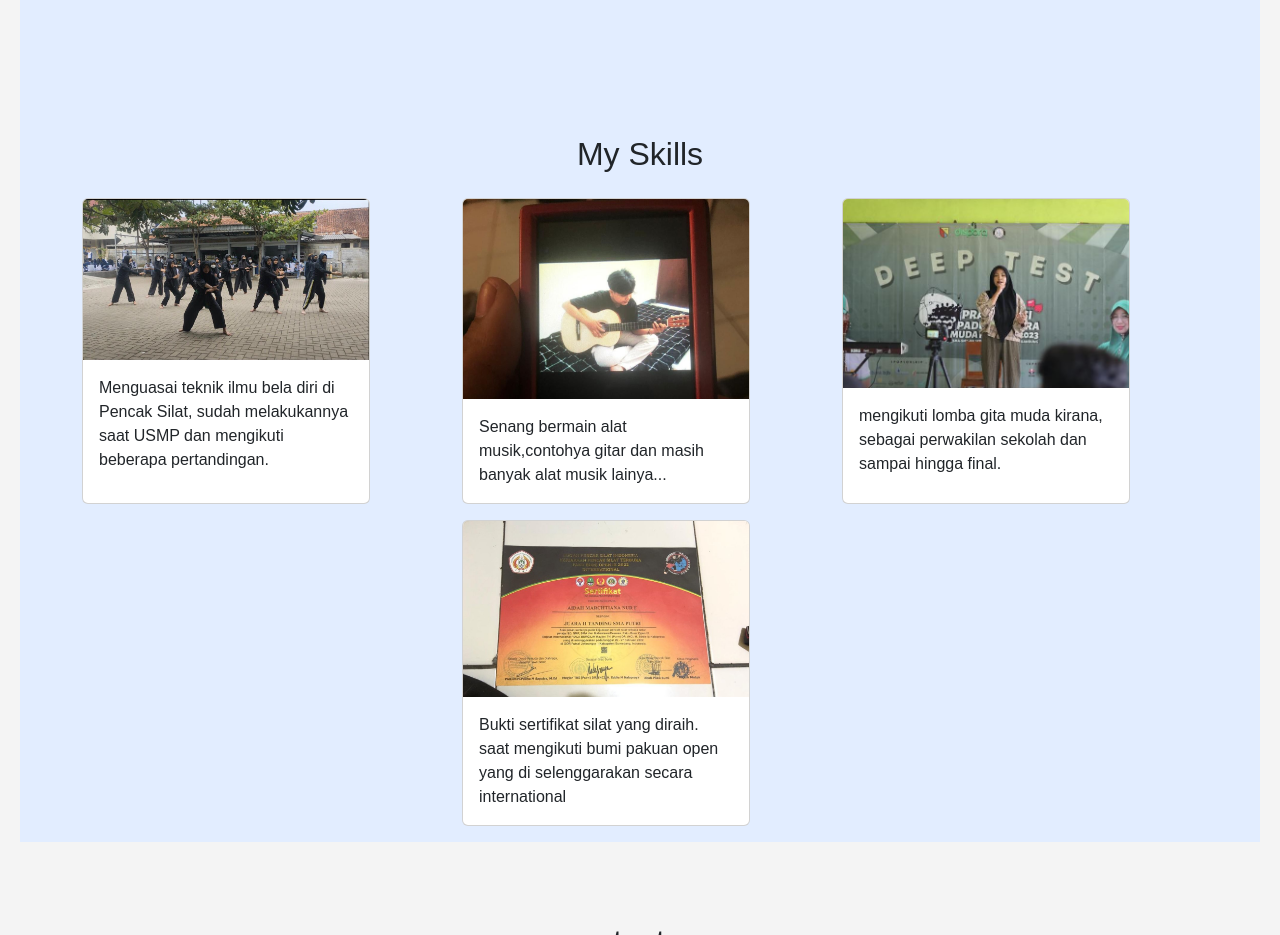
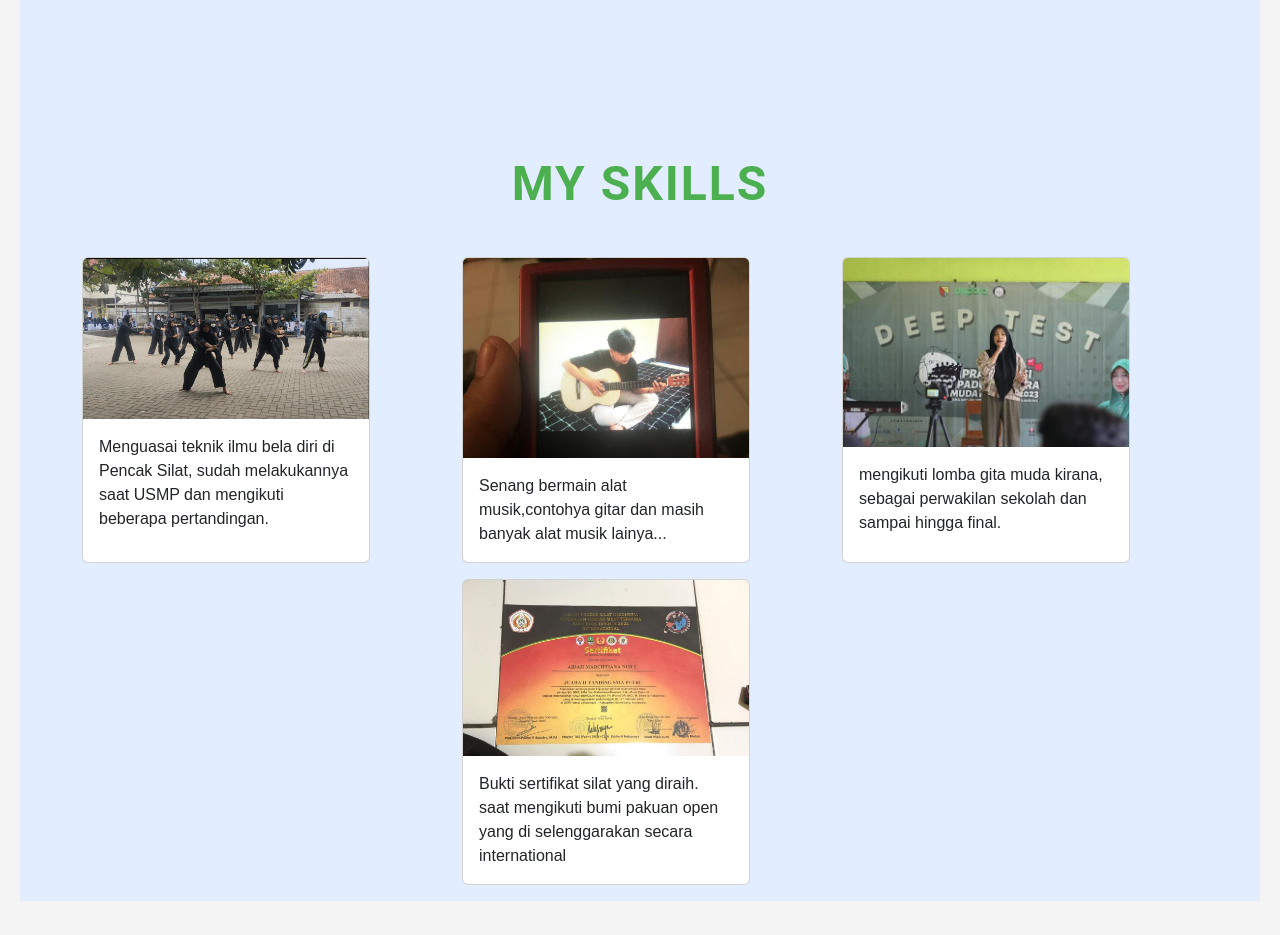
Before and after one commit to AidahMarchtiana/apon-porto.github.io, a plain HTML site: page index.html in a window 1280 px wide. Shown: the part 2040-2975 px from the top of the page. Drawn offline with nearby package versions, Linux system fonts and the light colour scheme.

Commit message:
gnti fount

```diff
--- a/index.html
+++ b/index.html
@@ -125,7 +125,7 @@
     <div class="container">
         <div class="row text-center mb-3">
             <div class="col">
-                <h2>My Skills</h2>
+                <h2 id="my-skills-title">My Skills</h2>
             </div>
         </div>
         <div class="row">
--- a/style.css
+++ b/style.css
@@ -2,6 +2,20 @@
   padding-top: 6rem;
   background-color: #e2edff;
 }
+
+@import url("https://fonts.googleapis.com/css2?family=Roboto:wght@700&display=swap");
+
+#my-skills-title {
+  font-family: "Roboto", sans-serif;
+  font-size: 3rem; /* Ukuran besar */
+  font-weight: bold;
+  color: #4caf50; /* Warna hijau */
+  text-align: center;
+  text-transform: uppercase; /* Ubah menjadi huruf kapital semua */
+  letter-spacing: 2px; /* Spasi antar huruf */
+  padding: 20px 0;
+}
+
 #projects {
   background-color: #e2edff;
 }
```
